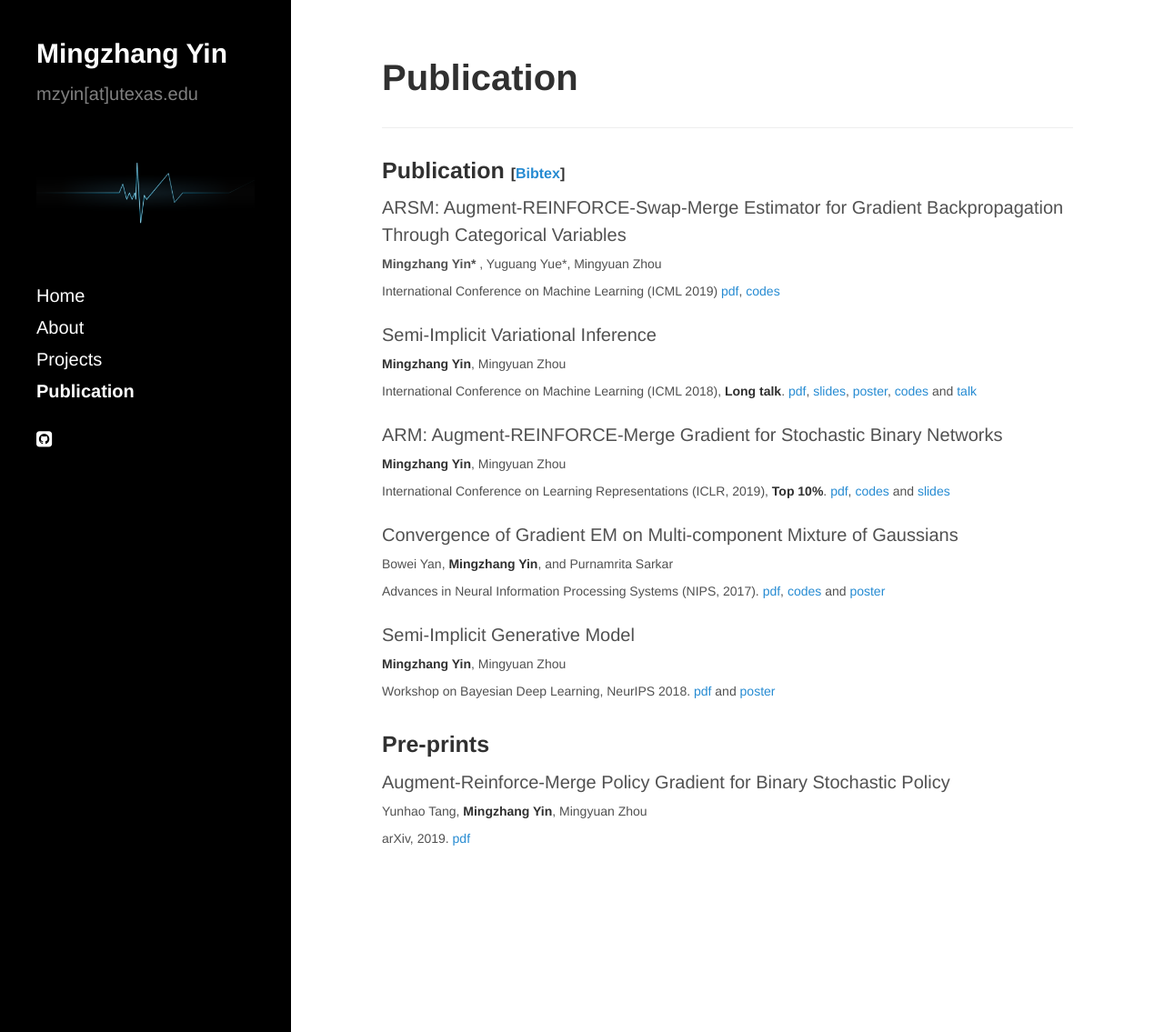
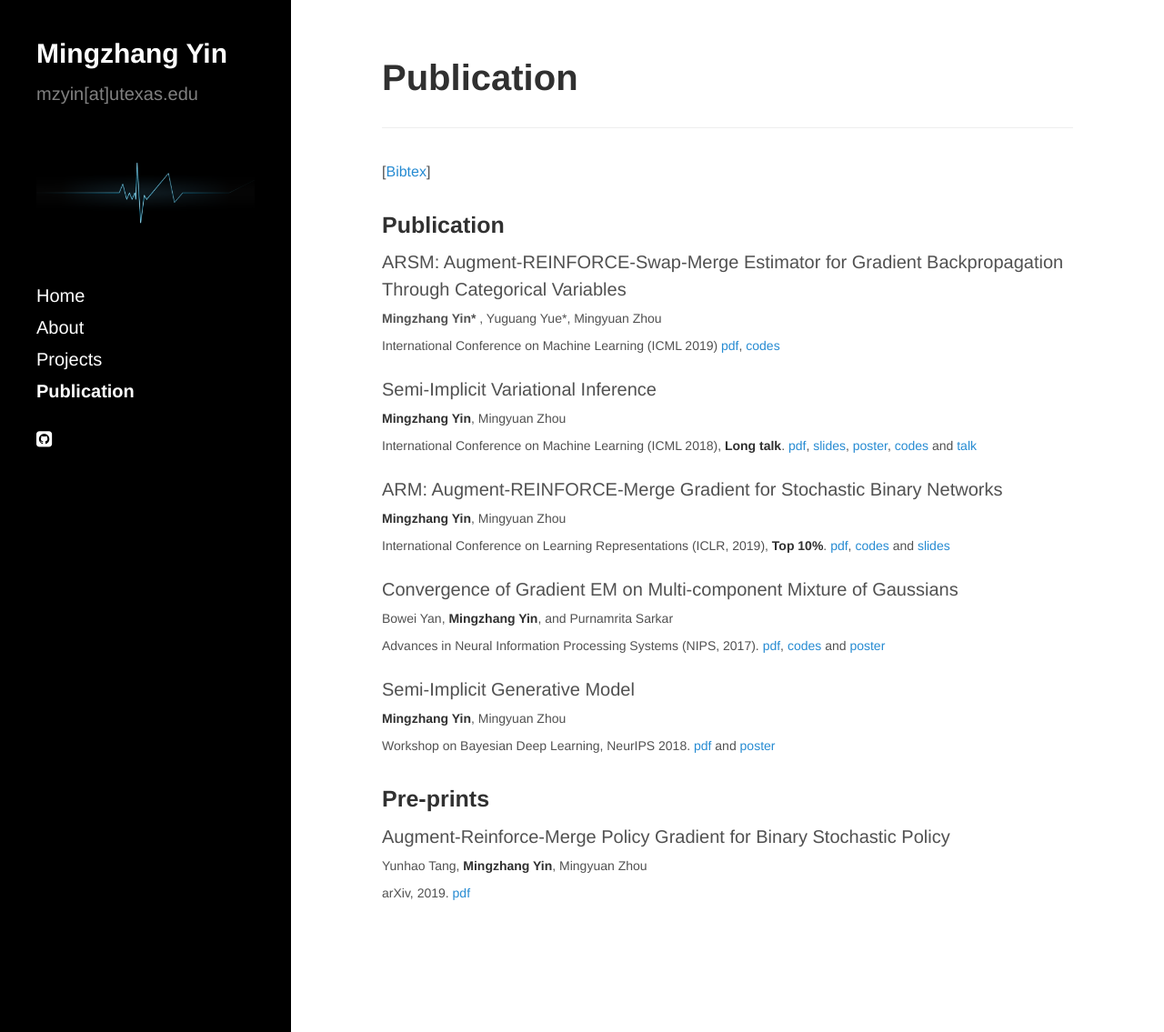
Before and after one commit to mingzhang-yin/mingzhang-yin.github.io, a Jekyll site: the page built from publications.md, in a window 1280 px wide and 1135 px high. Shown: the whole window at 91% size. Built offline with Jekyll 4.4.1, drawn with Linux system fonts in a browser that asks for light colours; nearby versions of some CDN libraries.

Commit message:
Update publications.md

```diff
--- a/publications.md
+++ b/publications.md
@@ -4,8 +4,9 @@
 ---
 ___
 
+<span style="font-size:16px">[<a href="https://mingzhang-yin.github.io/assets/pdfs/reference.bib">Bibtex</a>] </span>
 
-### Publication <span style="font-size:16px">[<a href="https://mingzhang-yin.github.io/assets/pdfs/reference.bib">Bibtex</a>] </span>
+### Publication
 ARSM: Augment-REINFORCE-Swap-Merge Estimator for Gradient Backpropagation Through Categorical Variables
 <br> <span style="font-size:14px"> <b>Mingzhang Yin* </b>, Yuguang Yue*, Mingyuan Zhou  <br>
 International Conference on Machine Learning (ICML 2019)  [pdf](https://arxiv.org/abs/1905.01413), <a href="https://github.com/mingzhang-yin/ARSM">codes </a>
```
